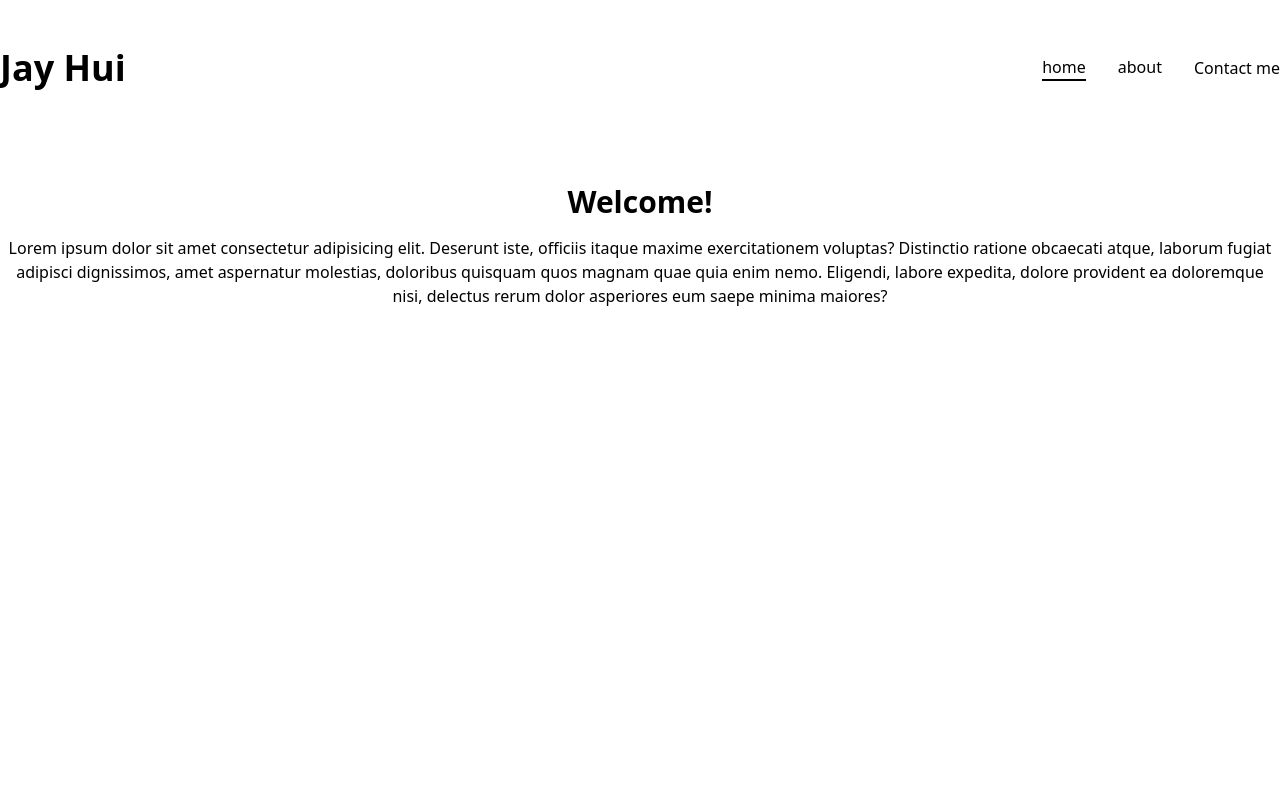
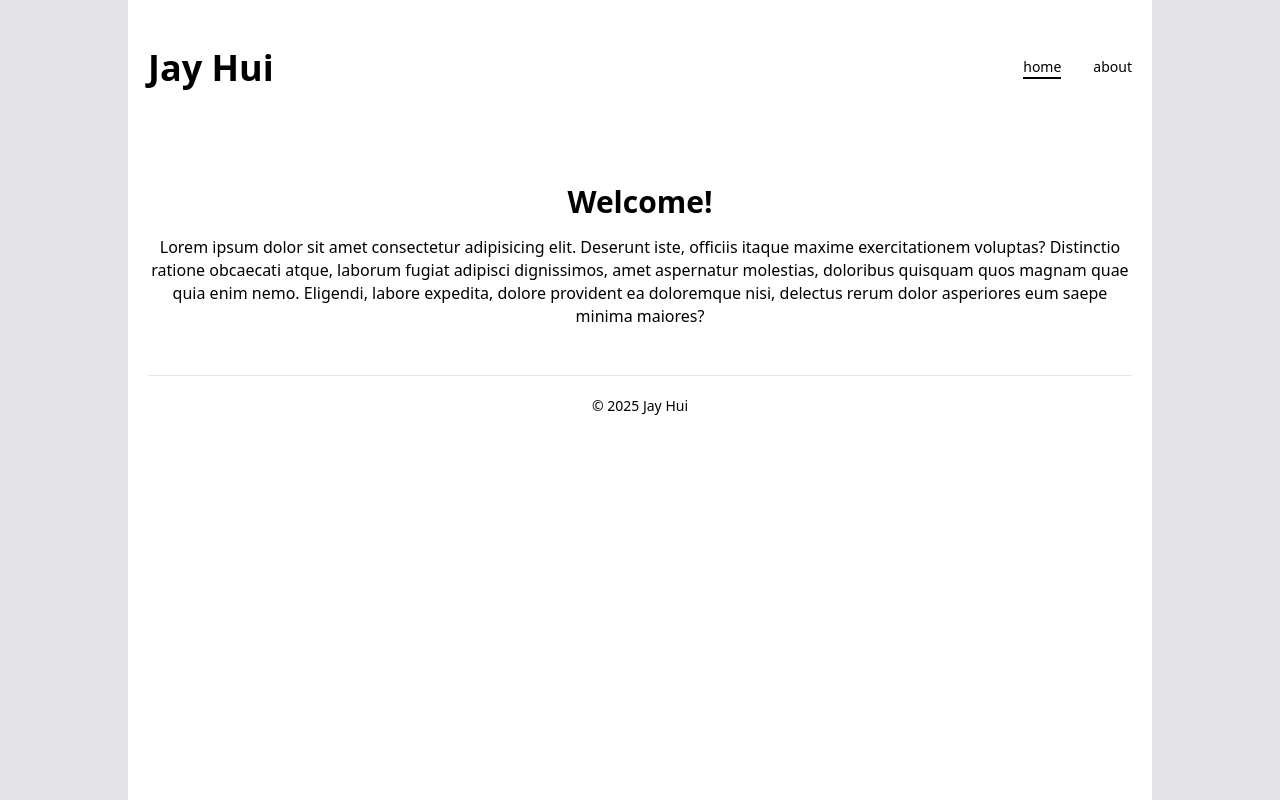
Before and after one commit to lemonteasour/portfolio, a Next.js app: page / in a window 1280 px wide. Built offline with nearby package versions, Linux system fonts and the light colour scheme.

Commit message:
feat: Footer

```diff
--- a/src/app/layout.tsx
+++ b/src/app/layout.tsx
@@ -1,9 +1,10 @@
 import type { Metadata } from "next";
-import "./globals.css";
+import './globals.css';
 
-import { Geist, Geist_Mono } from "next/font/google";
+import { Geist, Geist_Mono } from 'next/font/google';
 
-import Header from "@/components/header";
+import Footer from '@/components/footer';
+import Header from '@/components/header';
 
 const geistSans = Geist({
   variable: "--font-geist-sans",
@@ -28,10 +29,13 @@ export default function RootLayout({
   return (
     <html lang="en">
       <body
-        className={`${geistSans.variable} ${geistMono.variable} antialiased`}
+        className={`${geistSans.variable} ${geistMono.variable} antialiased bg-zinc-200`}
       >
-        <Header />
-        {children}
+        <div className="flex flex-col min-h-screen max-w-screen-lg mx-auto px-5 bg-white text-sm">
+          <Header />
+          {children}
+          <Footer />
+        </div>
       </body>
     </html>
   );
--- /dev/null
+++ b/src/components/footer.tsx
@@ -0,0 +1,11 @@
+const Footer = () => {
+  return (
+    <footer className="py-8 xl:py-12">
+      <div className="container mx-auto flex justify-center items-center border-black/10 border-t h[40px] p-5">
+        <p className="text-sm">&copy; 2025 Jay Hui</p>
+      </div>
+    </footer>
+  );
+};
+
+export default Footer;
--- a/src/components/header.tsx
+++ b/src/components/header.tsx
@@ -1,6 +1,6 @@
-import Link from "next/link";
+import Link from 'next/link';
 
-import NavDesktop from "@/components/navDesktop";
+import NavDesktop from '@/components/navDesktop';
 
 const Header = () => {
   return (
@@ -14,7 +14,6 @@ const Header = () => {
         {/* desktop nav */}
         <div className="hidden lg:flex items-center gap-8">
           <NavDesktop />
-          <Link href="/contact">Contact me</Link>
         </div>
 
         {/* mobile nav */}
```
